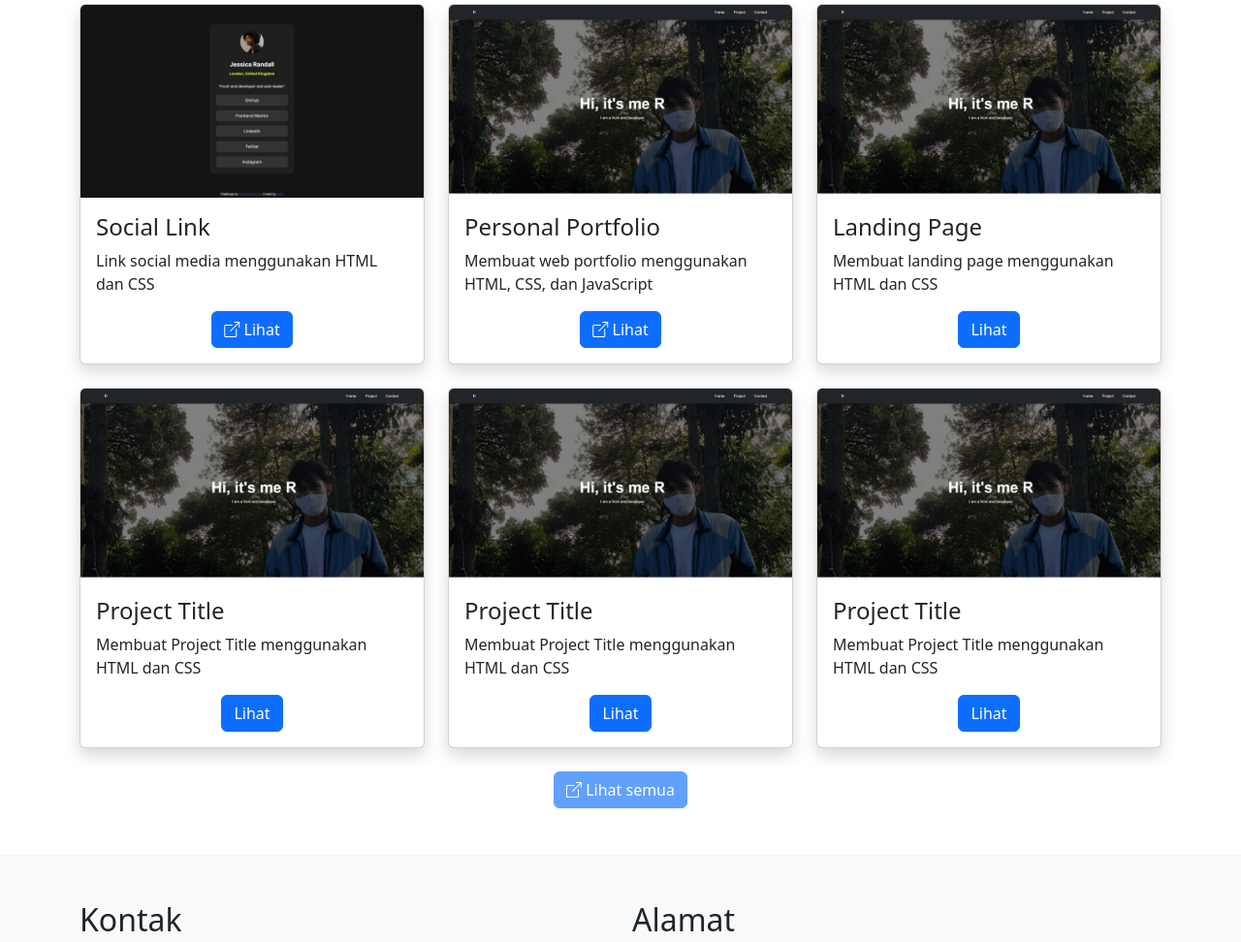
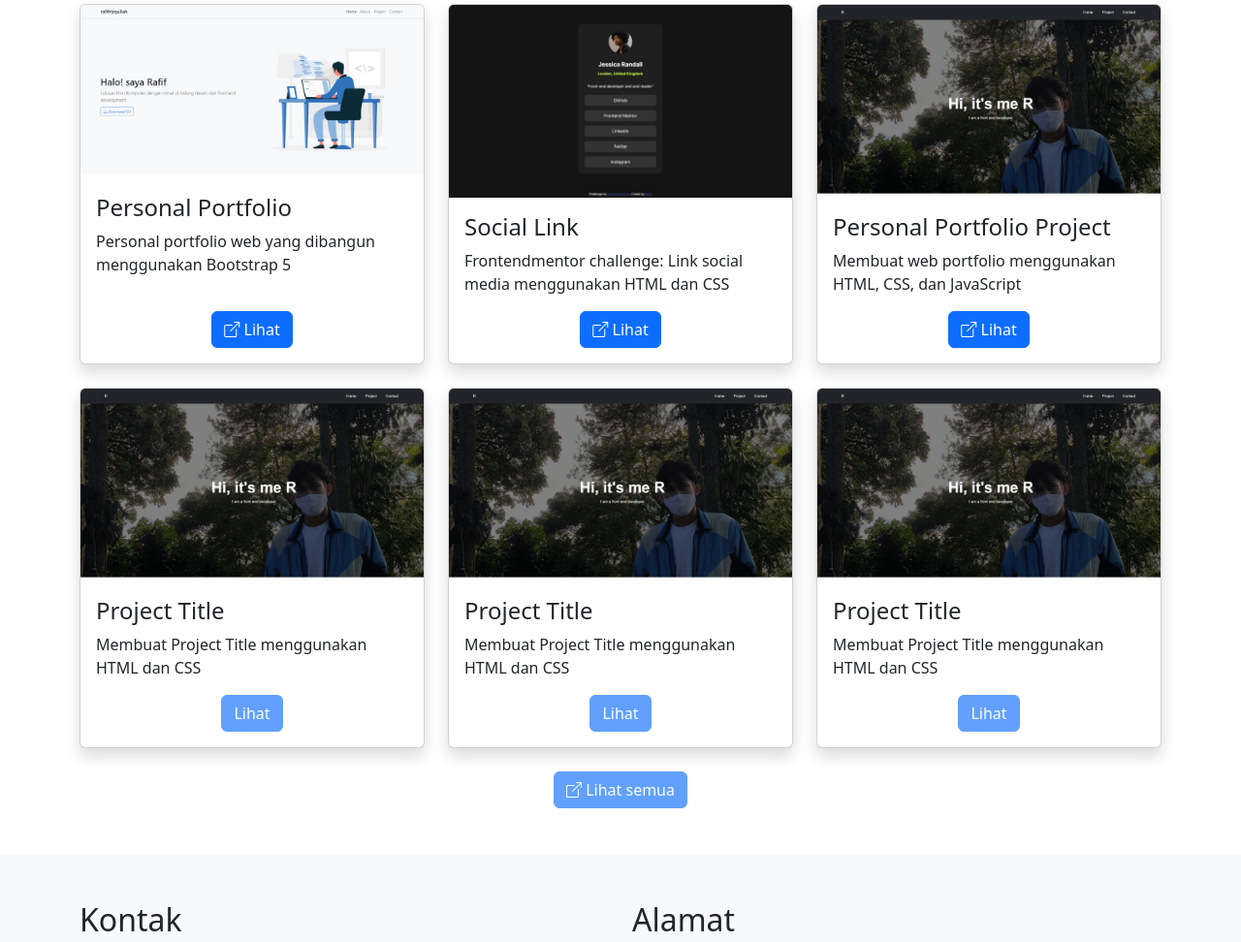
Before and after one commit to rafifrizqullah/portfolio, a plain HTML site: page index.html in a window 1280 px wide. Shown: the part 1739-2711 px from the top of the page at 97% size. Drawn offline with nearby package versions, Linux system fonts and the light colour scheme.

Commit message:
Update content

```diff
--- a/index.html
+++ b/index.html
@@ -221,11 +221,31 @@
           <div class="row">
             <div class="col-xl-4 col-md-6 mt-4">
               <div class="card h-100 shadow">
+                <img src="assets/images/portfolio-bs5.png" alt="" class="card-img-top" />
+                <div class="card-body d-flex flex-column">
+                  <h4 class="card-title">Personal Portfolio</h4>
+                  <p class="card-text">
+                    Personal portfolio web yang dibangun menggunakan Bootstrap 5
+                  </p>
+                  <div class="text-center mt-auto">
+                    <a
+                      href="https://rafifrizqullah.github.io/Personal-portfolio-webpage/"
+                      class="btn btn-primary"
+                      target="_blank"
+                      rel="noopener noreferrer"
+                      ><i class="bi bi-box-arrow-up-right"></i> Lihat</a
+                    >
+                  </div>
+                </div>
+              </div>
+            </div>
+            <div class="col-xl-4 col-md-6 mt-4">
+              <div class="card h-100 shadow">
                 <img src="assets/images/3.jpeg" alt="" class="card-img-top" />
                 <div class="card-body d-flex flex-column">
                   <h4 class="card-title">Social Link</h4>
                   <p class="card-text">
-                    Link social media menggunakan HTML dan CSS
+                    Frontendmentor challenge: Link social media menggunakan HTML dan CSS
                   </p>
                   <div class="text-center mt-auto">
                     <a
@@ -243,7 +263,7 @@
               <div class="card h-100 shadow">
                 <img src="assets/images/2.jpeg" alt="" class="card-img-top" />
                 <div class="card-body d-flex flex-column">
-                  <h4 class="card-title">Personal Portfolio</h4>
+                  <h4 class="card-title">Personal Portfolio Project</h4>
                   <p class="card-text">
                     Membuat web portfolio menggunakan HTML, CSS, dan JavaScript
                   </p>
@@ -263,12 +283,12 @@
               <div class="card h-100 shadow">
                 <img src="assets/images/2.jpeg" alt="" class="card-img-top" />
                 <div class="card-body d-flex flex-column">
-                  <h4 class="card-title">Landing Page</h4>
+                  <h4 class="card-title">Project Title</h4>
                   <p class="card-text">
-                    Membuat landing page menggunakan HTML dan CSS
+                    Membuat Project Title menggunakan HTML dan CSS
                   </p>
                   <div class="text-center mt-auto">
-                    <a href="" class="btn btn-primary">Lihat</a>
+                    <a href="" class="btn btn-primary disabled">Lihat</a>
                   </div>
                 </div>
               </div>
@@ -282,7 +302,7 @@
                     Membuat Project Title menggunakan HTML dan CSS
                   </p>
                   <div class="text-center mt-auto">
-                    <a href="" class="btn btn-primary">Lihat</a>
+                    <a href="" class="btn btn-primary disabled">Lihat</a>
                   </div>
                 </div>
               </div>
@@ -296,21 +316,7 @@
                     Membuat Project Title menggunakan HTML dan CSS
                   </p>
                   <div class="text-center mt-auto">
-                    <a href="" class="btn btn-primary">Lihat</a>
-                  </div>
-                </div>
-              </div>
-            </div>
-            <div class="col-xl-4 col-md-6 mt-4">
-              <div class="card h-100 shadow">
-                <img src="assets/images/2.jpeg" alt="" class="card-img-top" />
-                <div class="card-body d-flex flex-column">
-                  <h4 class="card-title">Project Title</h4>
-                  <p class="card-text">
-                    Membuat Project Title menggunakan HTML dan CSS
-                  </p>
-                  <div class="text-center mt-auto">
-                    <a href="" class="btn btn-primary">Lihat</a>
+                    <a href="" class="btn btn-primary disabled">Lihat</a>
                   </div>
                 </div>
               </div>
```
Also changed, not shown: assets/images/portfolio-bs5.png (added), 1 other file.
